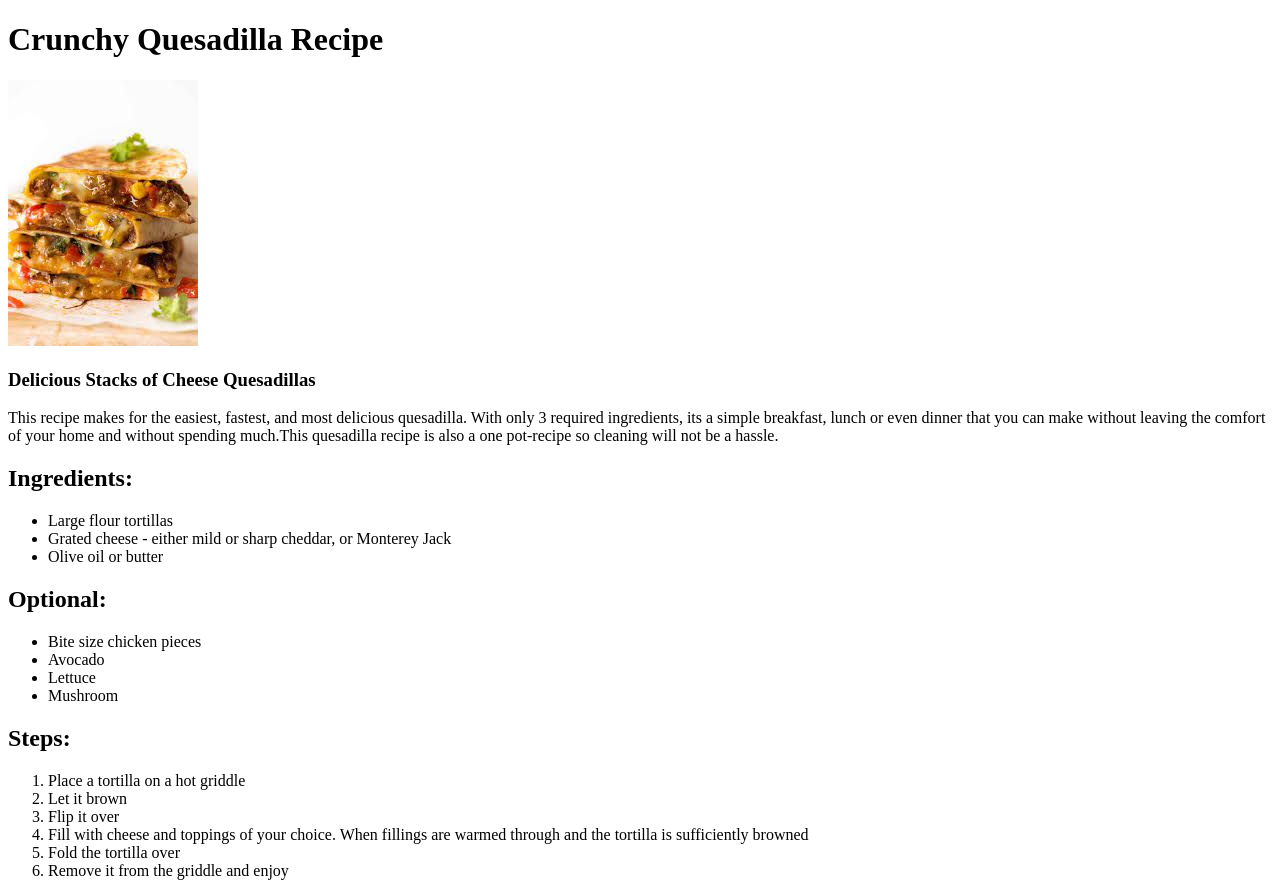
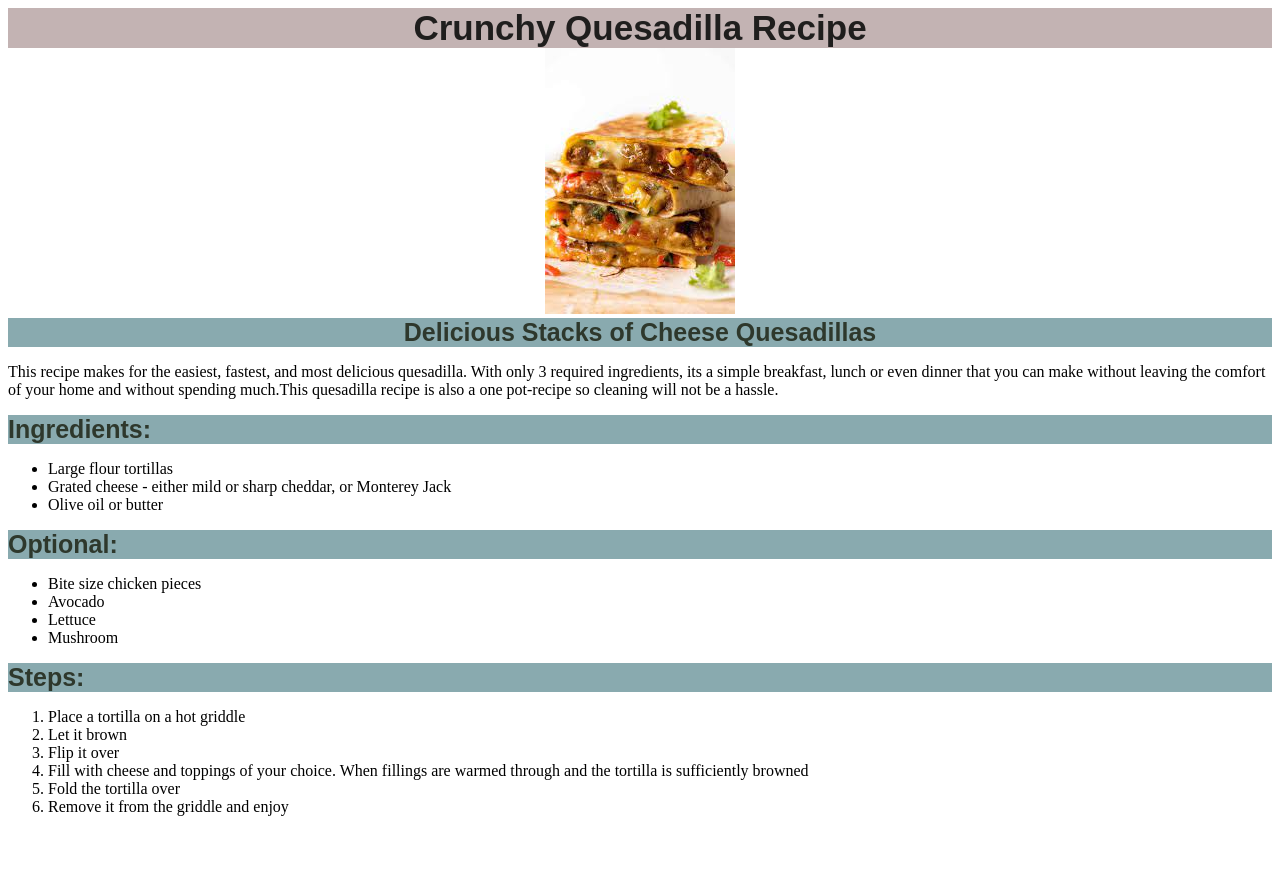
Before and after one commit to CamilaG17/odin-recipes, a plain HTML site: page quesadilla.html in a window 1280 px wide. After the commit the page ends 832 px from the top, so only its background shows below. Drawn offline with Linux system fonts and the light colour scheme.

Commit message:
added css styles to recipes

```diff
--- a/index.css
+++ b/index.css
@@ -6,3 +6,51 @@
     font-family: 'Trebuchet MS', 'Lucida Sans Unicode', 'Lucida Grande', 'Lucida Sans', Arial, sans-serif;
     text-align: center;
 }
+.bob,
+.bit,
+.rat {
+  color: black;
+  font-weight: 500;
+  font-size: 20px;
+}
+
+.title  {
+    text-align: center;
+    color: rgba(17, 18, 17, 0.926);
+    background-color: rgb(195, 179, 179);
+    font-weight: 700;
+    font-family: Arial, "Helvetica Neue", Helvetica, sans-serif;
+    font-size: 35px;
+        }
+.heading {
+    color: rgba(39, 46, 33, 0.926);
+    background-color: rgb(137, 170, 175);
+    font-weight: 700;
+    font-family: Arial, "Helvetica Neue", Helvetica, sans-serif;
+    font-size: 25px;
+    text-align: center;
+
+}
+.ingredients,
+.steps,
+.Optional  {
+    font-size: 15px;
+    font-family: Arial, Helvetica, sans-serif;
+    font-weight: 500;
+    text-align: center;
+}
+.subheading,
+.subhead,
+.sub {
+    font-size:25px ;
+    font-weight: 700;
+    text-align: left;
+    color: rgba(39, 46, 33, 0.926);
+    background-color: rgb(137, 170, 175);
+    font-family: Arial, Helvetica, sans-serif;
+}
+.image {
+    height: auto;
+    width: auto;
+    text-align: center;
+}
--- a/quesadilla.html
+++ b/quesadilla.html
@@ -2,15 +2,16 @@
 <html lang="en">
     <head>
         <meta charset="UTF-8">
+        <link rel="stylesheet" href="index.css">
     </head>
     <body>
-        <h1>Crunchy Quesadilla Recipe</h1>
-     <p><img src="../odin-recipes/images/quesadilla.jpg"></p>
-        <h3>Delicious Stacks of Cheese Quesadillas</h3>
-        <p> This recipe makes for the easiest, fastest, and most delicious quesadilla. With only 3 required ingredients, its a simple breakfast, lunch or even dinner that you can make without leaving the comfort of your home and without spending much.This quesadilla recipe is also a one pot-recipe so cleaning will not be a hassle.
+        <div class="title">Crunchy Quesadilla Recipe</div>
+     <div class="image"><img src="../odin-recipes/images/quesadilla.jpg"></div>
+        <div class="heading">Delicious Stacks of Cheese Quesadillas</div>
+        <p class="fact">This recipe makes for the easiest, fastest, and most delicious quesadilla. With only 3 required ingredients, its a simple breakfast, lunch or even dinner that you can make without leaving the comfort of your home and without spending much.This quesadilla recipe is also a one pot-recipe so cleaning will not be a hassle.
         </p>
-       <p><h2>Ingredients:</h2></p>
-       <p>
+       <p><div class="subheading">Ingredients:</div></p>
+       <p class="ingredients">
            <ul>
                <li>Large flour tortillas </li>
                <li> Grated cheese - either mild or sharp cheddar, or Monterey Jack </li>
@@ -18,8 +19,8 @@
 
            </ul>
        </p>
-       <p><h2>Optional:</h2></p>
-       <p>
+       <p><div class="subhead">Optional:</div></p>
+       <p class="Optional">
             <ul>
                 <li>Bite size chicken pieces</li>
                 <li>Avocado</li>
@@ -27,8 +28,8 @@
                 <li>Mushroom</li>
             </ul>
         </p>
-        <p><h2>Steps:</h2> </p>
-        <p>
+        <p><div class="sub">Steps:</div> </p>
+        <p class="steps">
             <ol>
                 <li> Place a tortilla on a hot griddle</li>
                 <li> Let it brown</li>
```
Also changed, not shown: index.html (+9 -5 lines), tiramisu.html (+1 -0 lines).
